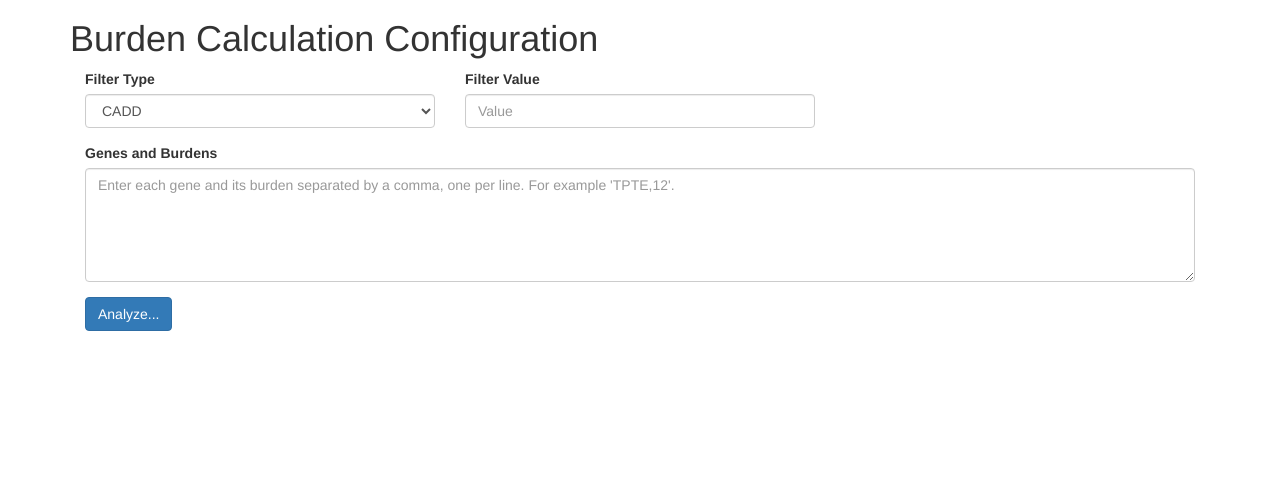
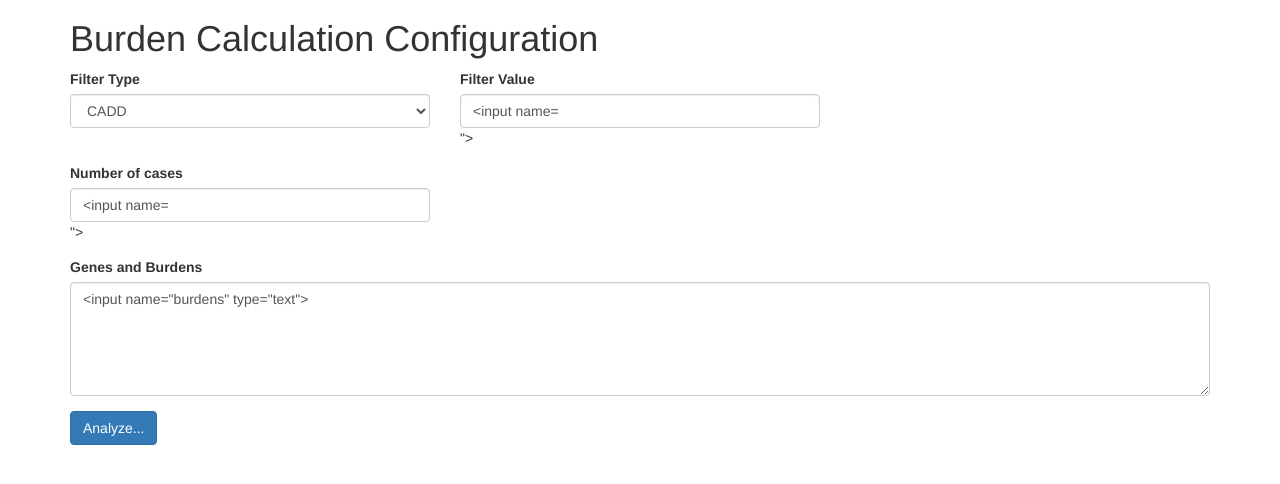
Before and after one commit to supernifty/gene-burden-calculator, a Flask app: template templates/main.html in a window 1280 px wide. Shown: the part 51-535 px from the top of the page. Run offline with Flask 2, Linux system fonts and the light colour scheme; the template is opened without the code that fills it, so the values that code supplies are empty, except form fields; form fields are guessed from the names that the template uses; some libraries are stand-ins or nearby versions.

Commit message:
basics in place

```diff
--- a/app.py
+++ b/main.py
@@ -6,9 +6,12 @@
 import flask
 import sqlite3
 
+import calculate
+
 app = flask.Flask(__name__)
 
 DB = "./exac.db"
+EXAC_POPULATION = 106210
 
 ### database access
 def db():
@@ -34,27 +37,46 @@ def process():
     '''
         analysis
     '''
+    errors = []
     filter_type = flask.request.form['filter_type']
     if filter_type not in ('cadd', 'condel', 'sift', 'polyphen'):
         flask.render_template('main.html', error='Invalid filter type')
     try:
         filter_value = float(flask.request.form['filter_value'])
     except ValueError:
-        return flask.render_template('main.html', error='Invalid filter value')
+        errors.append('Filter value must be numeric')
+
+    try:
+        cases = int(flask.request.form['cases'])
+    except ValueError:
+        errors.append('Number of cases must be numeric')
 
     burdens = flask.request.form['burdens'].split('\n')
+
     result = []
     for line, burden in enumerate(burdens):
         fields = burden.strip().split(',')
         if len(fields) != 2:
-            return flask.render_template('main.html', error='Incorrect burden format on line {}'.format(line))
+            errors.append('Incorrect burden format on line {}'.format(line + 1))
+            continue
+
+        try:
+            case_burden = float(fields[1])
+        except ValueError:
+            errors.append('Incorrect burden format on line {}'.format(line + 1))
+            continue
 
         # find matching genes
-        matches = query_db("select count(*) from exac where gene = ? and {} >= ?".format(filter_type), [fields[0], filter_value], one=True)[0]
+        matches = query_db("select count(*), protein_length from exac left join protein_length on exac.gene=protein_length.gene where exac.gene=? and exac.{} >= ?".format(filter_type),
+                           [fields[0], filter_value], one=True)
 
-        result.append({'gene': fields[0], 'burden': fields[1], 'matches': matches})
+        statistics = calculate.calculate_burden_statistics(case_burden=case_burden, total_cases=cases, population_burden=matches[0], total_population=EXAC_POPULATION)
+        result.append({'gene': fields[0], 'burden': fields[1], 'matches': matches[0], 'protein_length': matches[1], 'z_test': statistics[0], 'binomial_test': statistics[1]})
 
-    return flask.render_template('results.html', result=result, filter_type=filter_type, filter_value=filter_value)
+    if len(errors) == 0:
+        return flask.render_template('results.html', result=result, filter_type=filter_type, filter_value=filter_value, cases=cases)
+    else:
+        return flask.render_template('main.html', errors=errors, form=flask.request.form)
 
 ### front end
 @app.route('/', methods=['GET', 'POST'])
@@ -65,7 +87,7 @@ def main():
     if flask.request.method == 'POST':
         return process()
     else:
-        return flask.render_template('main.html')
+        return flask.render_template('main.html', form=flask.request.form)
 
 if __name__ == '__main__':
     app.run(debug=True,host='0.0.0.0')
--- a/requirements.txt
+++ b/requirements.txt
@@ -1 +1,3 @@
 Flask==0.11
+scipy
+statsmodels
--- a/templates/main.html
+++ b/templates/main.html
@@ -49,34 +49,50 @@ body {
 
       <div>
         <h1>Burden Calculation Configuration</h1>
-{% if error %}
+{% if errors %}
         <div class="alert alert-danger">
-          <strong>Error:</strong> {{ error }}
+          <ul>
+          {% for error in errors %}
+            <li>{{ error }}</li>
+          {% endfor %}
+          </ul>
         </div>
 {% endif %}
         <form method="POST" action="/">
+          <div class="row">
             <div class="form-group col-lg-4">
               <label for="filter_type" class="control-label">Filter Type</label>
               <select name="filter_type" class="form-control">
-              <option value='cadd'>CADD</option>
-              <option value='condel'>Condel</option>
-              <option value='sift'>Sift</option>
-              <option value='polyphen'>Polyphen</option>
+                {% for opt in ('CADD', 'Condel', 'Sift', 'Polyphen') %}
+                  <option value='{{ opt.lower() }}' {% if (opt.lower() == form.filter_type) %} selected="selected" {% endif %}>{{ opt }}</option>
+                {% endfor %}
               </select>
             </div>
 
             <div class="form-group col-lg-4">
               <label for="filter_value" class="control-label">Filter Value</label>
-            <input name="filter_value" type="text" class="form-control" id="filter_value" placeholder="Value">
+              <input name="filter_value" type="text" class="form-control" id="filter_value" placeholder="Value" value="{{ form.filter_value }}">
+            </div>
           </div>
 
+          <div class="row">
+            <div class="form-group col-lg-4">
+              <label for="cases" class="control-label">Number of cases</label>
+              <input name="cases" type="text" class="form-control" id="cases" placeholder="Value" value="{{ form.cases }}">
+            </div>
+          </div>
+
+          <div class="row">
             <div class="form-group col-lg-12">
               <label for="burdens" class="control-label">Genes and Burdens</label>
-            <textarea name="burdens" class="form-control" rows="5" placeholder="Enter each gene and its burden separated by a comma, one per line. For example 'TPTE,12'."></textarea>
+              <textarea name="burdens" class="form-control" rows="5" placeholder="Enter each gene and its burden separated by a comma, one per line. For example 'TPTE,12'.">{{ form.burdens }}</textarea>
+            </div>
           </div>
 
+          <div class="row">
             <div class="form-group col-lg-12">
               <button type="submit" class="btn btn-primary">Analyze...</button>
+            </div>
           </div>
 
         </form>
```
Also changed, not shown: build.py (+43 -25 lines), calculate.py (added, +54 -0 lines), templates/results.html (+7 -1 lines), README.md, 1 other file. Lines whose indentation alone changed are shown as unchanged.
